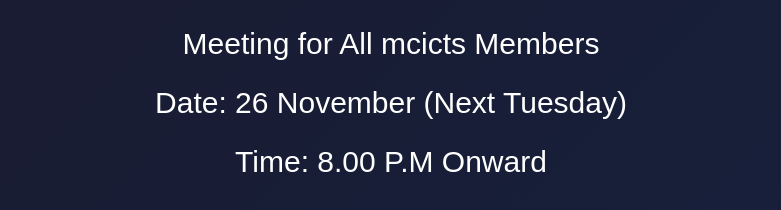
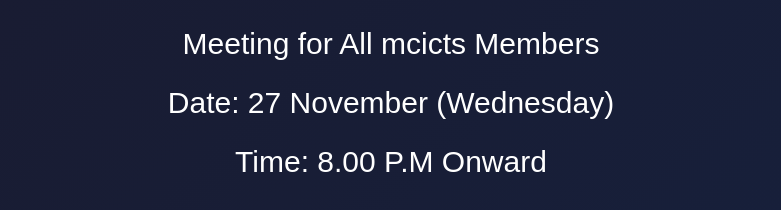
Before and after one commit to thisisdineth/meet, a plain HTML site: page public/index.html in a window 1280 px wide. Shown: the part 308-518 px from the top of the page, without its empty margins (249-1030 px from the left). Drawn offline with Linux system fonts and the light colour scheme.

Commit message:
Update index.html

```diff
--- a/public/index.html
+++ b/public/index.html
@@ -147,7 +147,7 @@
     <!-- Meeting Details -->
     <div class="details">
       <p>Meeting for All mcicts Members</p>
-      <p>Date: 26 November (Next Tuesday)</p>
+      <p>Date: 27 November  (Wednesday)</p>
       <p>Time: 8.00 P.M Onward</p>
     </div>
 
```
